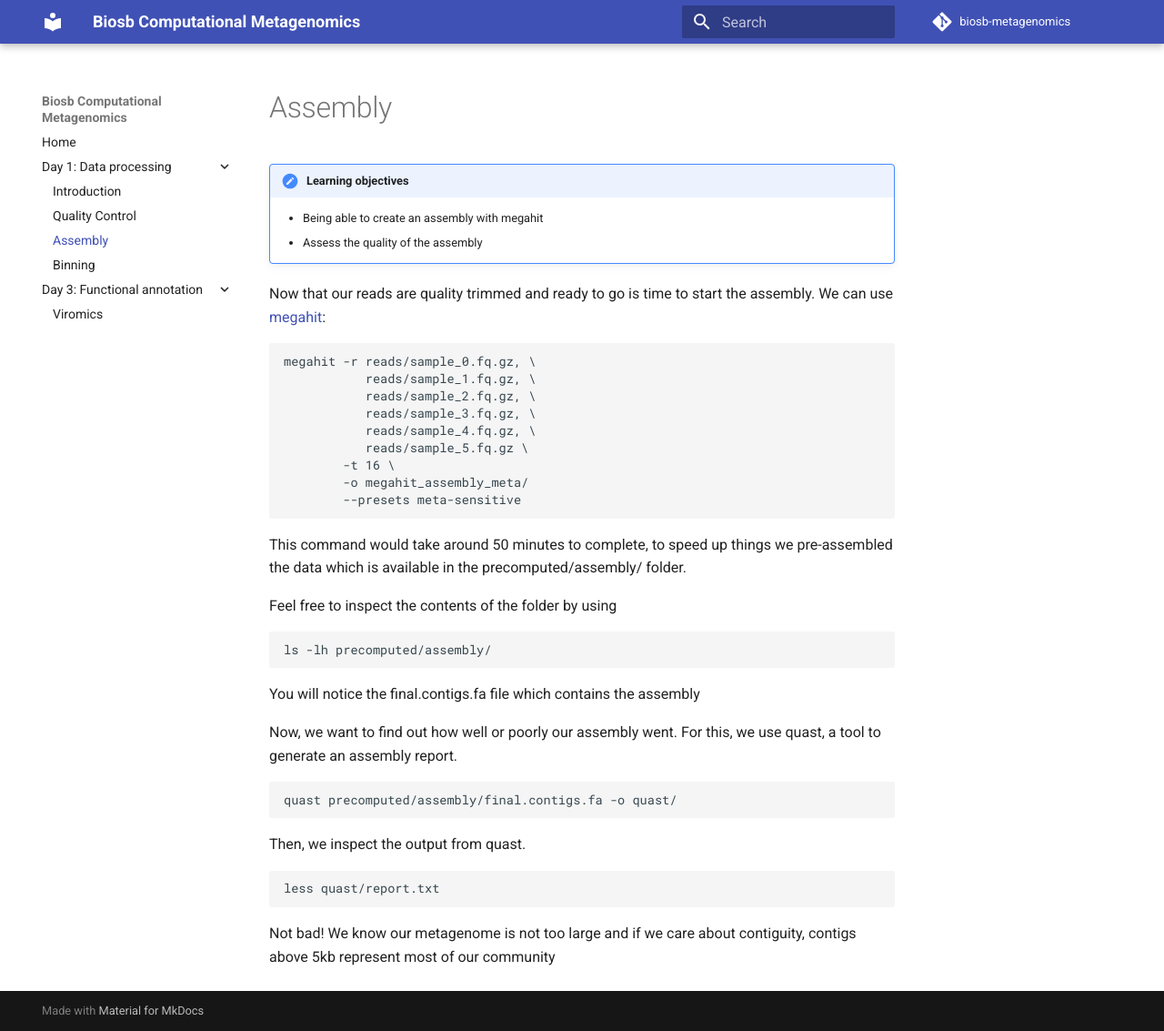
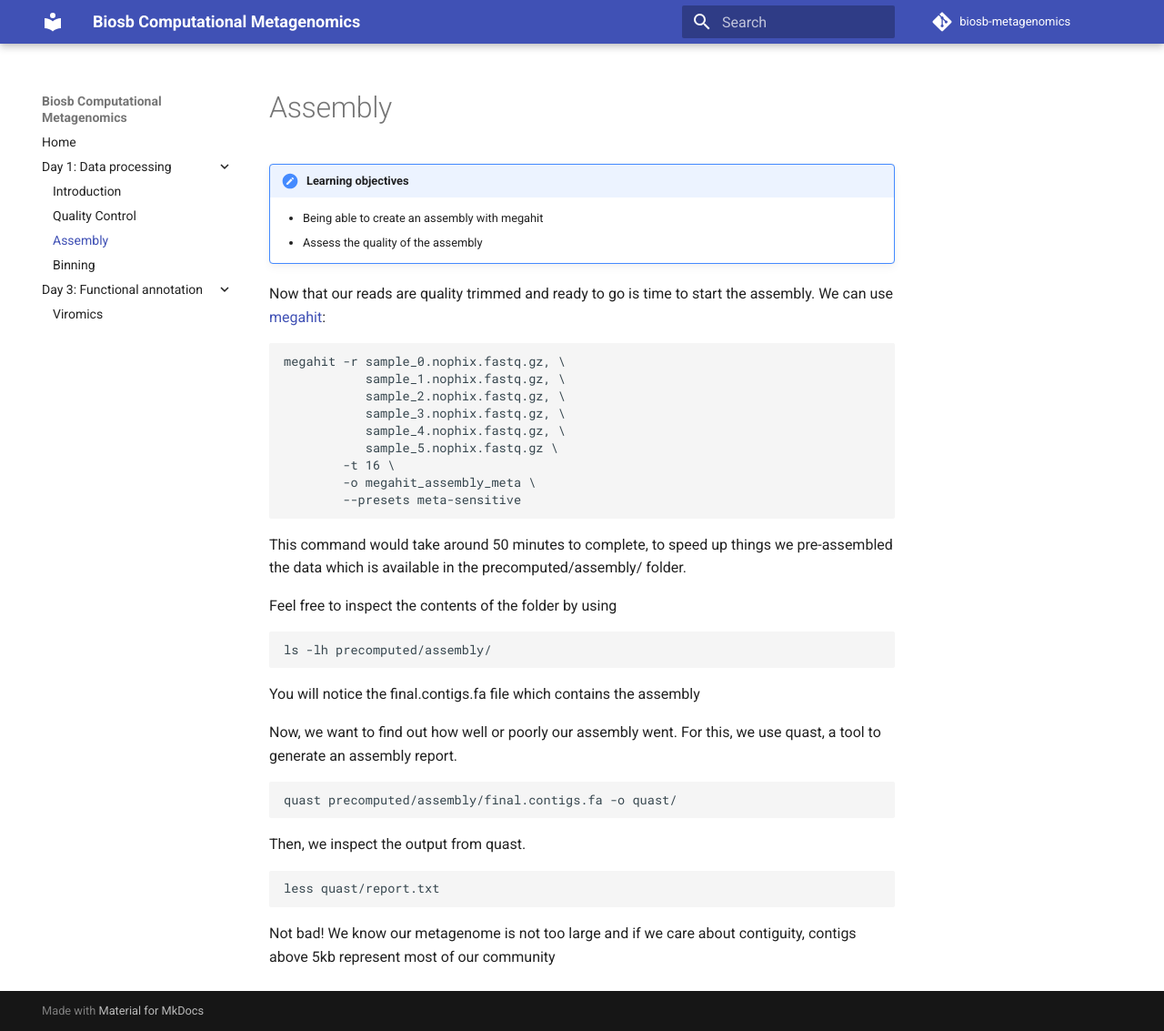
Before and after one commit to mdehollander/biosb-metagenomics, an MkDocs documentation site: the page built from docs/data-processing/assembly.md, in a window 1280 px wide and 1133 px high. Shown: the whole window at 91% size. Built offline with MkDocs 1.6.1 and Material for MkDocs 9.7.7, drawn with Linux system fonts in a browser that asks for light colours; comment, search, counter and statistics services are not loaded.

Commit message:
Adjust for loop and megahit input

```diff
--- a/docs/data-processing/assembly.md
+++ b/docs/data-processing/assembly.md
@@ -4,14 +4,14 @@
 
 Now that our reads are quality trimmed and ready to go is time to start the assembly. We can use [megahit](https://github.com/voutcn/megahit):
 
-    megahit -r reads/sample_0.fq.gz, \
-               reads/sample_1.fq.gz, \
-               reads/sample_2.fq.gz, \
-               reads/sample_3.fq.gz, \
-               reads/sample_4.fq.gz, \
-               reads/sample_5.fq.gz \
+    megahit -r sample_0.nophix.fastq.gz, \
+               sample_1.nophix.fastq.gz, \
+               sample_2.nophix.fastq.gz, \
+               sample_3.nophix.fastq.gz, \
+               sample_4.nophix.fastq.gz, \
+               sample_5.nophix.fastq.gz \
             -t 16 \
-            -o megahit_assembly_meta/
+            -o megahit_assembly_meta \
             --presets meta-sensitive
 
 This command would take around 50 minutes to complete, to speed up things we pre-assembled the data which is available in the precomputed/assembly/ folder.
```
Also changed, not shown: docs/data-processing/quality-control.md (+2 -1 lines).
